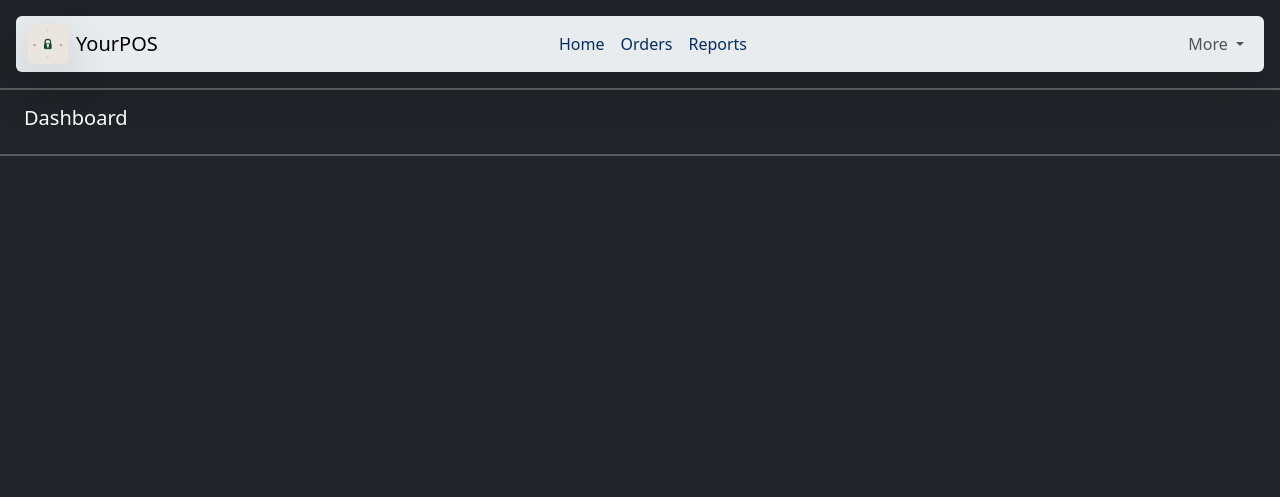
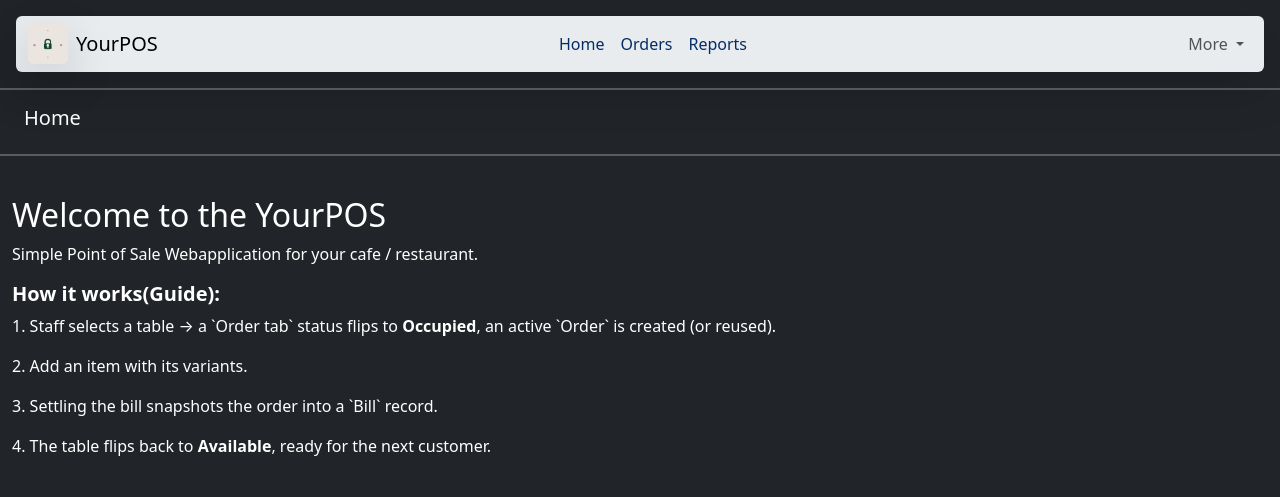
Before and after one commit to nextxlemons/YourPOS, a Django app: page /home in a window 1280 px wide. Shown: the top 497 px of the page. Run offline with Django 5.2, Linux system fonts and the light colour scheme.

Commit message:
Update home page with guide to use YourPOS

```diff
--- a/templates/home.html
+++ b/templates/home.html
@@ -6,7 +6,17 @@
 
 <hr class="border border-light border-1">
 <div class="container-fluid d-flex justify-content-between align-items-center px-4">
-    <h5>Dashboard</h5>
+    <h5>Home</h5>
 </div>
 <hr class="border border-white border-1">
+
+<div class="container-fluid py-4">
+    <h2>Welcome to the YourPOS</h2>
+    <p>Simple Point of Sale Webapplication for your cafe / restaurant.</p>
+    <h5><strong>How it works(Guide):</strong></h5>
+    <p>1. Staff selects a table → a `Order tab` status flips to <b>Occupied</b>, an active `Order` is created (or reused).</p>
+    <p>2. Add an item with its variants.</p>
+    <p>3. Settling the bill snapshots the order into a `Bill` record.</p>
+    <p>4. The table flips back to <b>Available</b>, ready for the next customer.</p>
+</div>
 {% endblock body %}
```
Also changed, not shown: 1 other file.
